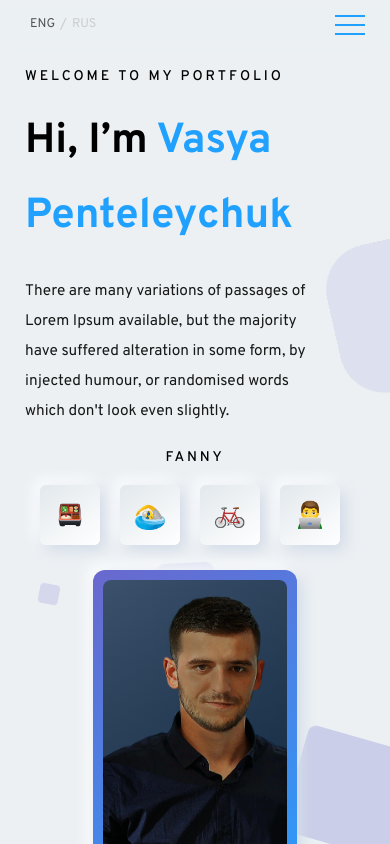
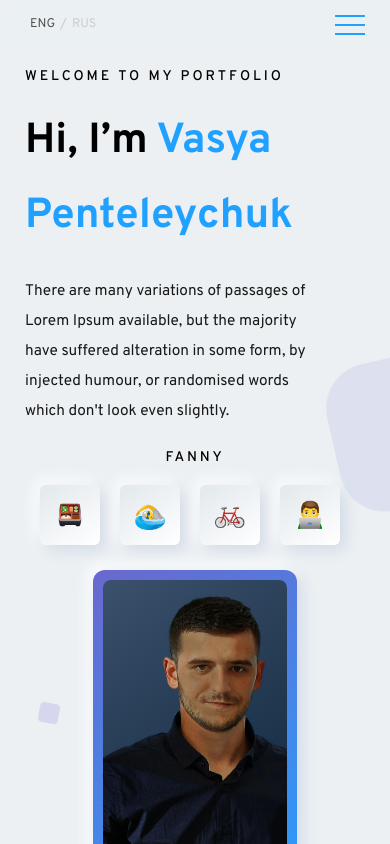
Before and after one commit to penteleichuk/portfolio, a React (Create React App) app: page / in a window 390 px wide. Shown: the top 844 px of the page. Built offline with nearby package versions, Linux system fonts and the light colour scheme.

Commit message:
fixed height animation of mobile devices

```diff
--- a/src/App.tsx
+++ b/src/App.tsx
@@ -13,10 +13,9 @@ import {AnimationBackground} from "./components/common/animation-background/Anim
 export const App = () => {
     return (
         <div className="app">
-            <AnimationBackground/>
             <Header/>
             <main className="page">
-                <Page id="main"> <Main/> </Page>
+                <Page id="main" animationBg={true}> <Main/> </Page>
                 <Page id="skill"> <Skills/> </Page>
                 <Page id="work"> <Works/> </Page>
                 <Page heightAuto={true}> <Offer/> </Page>
--- a/src/components/common/animation-background/AnimationBackground.scss
+++ b/src/components/common/animation-background/AnimationBackground.scss
@@ -1,7 +1,8 @@
 .area {
     position: absolute;
     width: 100%;
-    height: 100vh;
+    height: 100%;
+    //height: 100vh;
 }
 
 .circles {
--- a/src/components/common/page/Page.scss
+++ b/src/components/common/page/Page.scss
@@ -19,6 +19,7 @@
   }
 
   &__wrapper {
+    position: relative;
     overflow: hidden;
     background-color: #ECF0F3;
   }
--- a/src/components/common/page/Page.tsx
+++ b/src/components/common/page/Page.tsx
@@ -1,16 +1,20 @@
 import React, {ReactNode} from "react";
 import './Page.scss';
+import {AnimationBackground} from "../animation-background/AnimationBackground";
 
 type PagePropsType = {
+    animationBg?: boolean
     children: ReactNode
     align?: boolean
     heightAuto?: boolean
     id?: string
 }
 
-export const Page = ({id = "", children, align = true, heightAuto = false, ...props}: PagePropsType) => {
+export const Page = ({id = "", children, align = true, heightAuto = false, animationBg = false}: PagePropsType) => {
     return (
+        <>
             <div className="page__wrapper">
+                {animationBg && <AnimationBackground/>}
                 <div className="container">
                     <div id={id}
                          className={`page__screen screen ${heightAuto ? 'page__auto' : ''} ${align ? 'page__align' : ''}`}>
@@ -18,5 +22,6 @@ export const Page = ({id = "", children, align = true, heightAuto = false, ...pr
                     </div>
                 </div>
             </div>
+        </>
     );
 }
```
Lines whose indentation alone changed are shown as unchanged.
